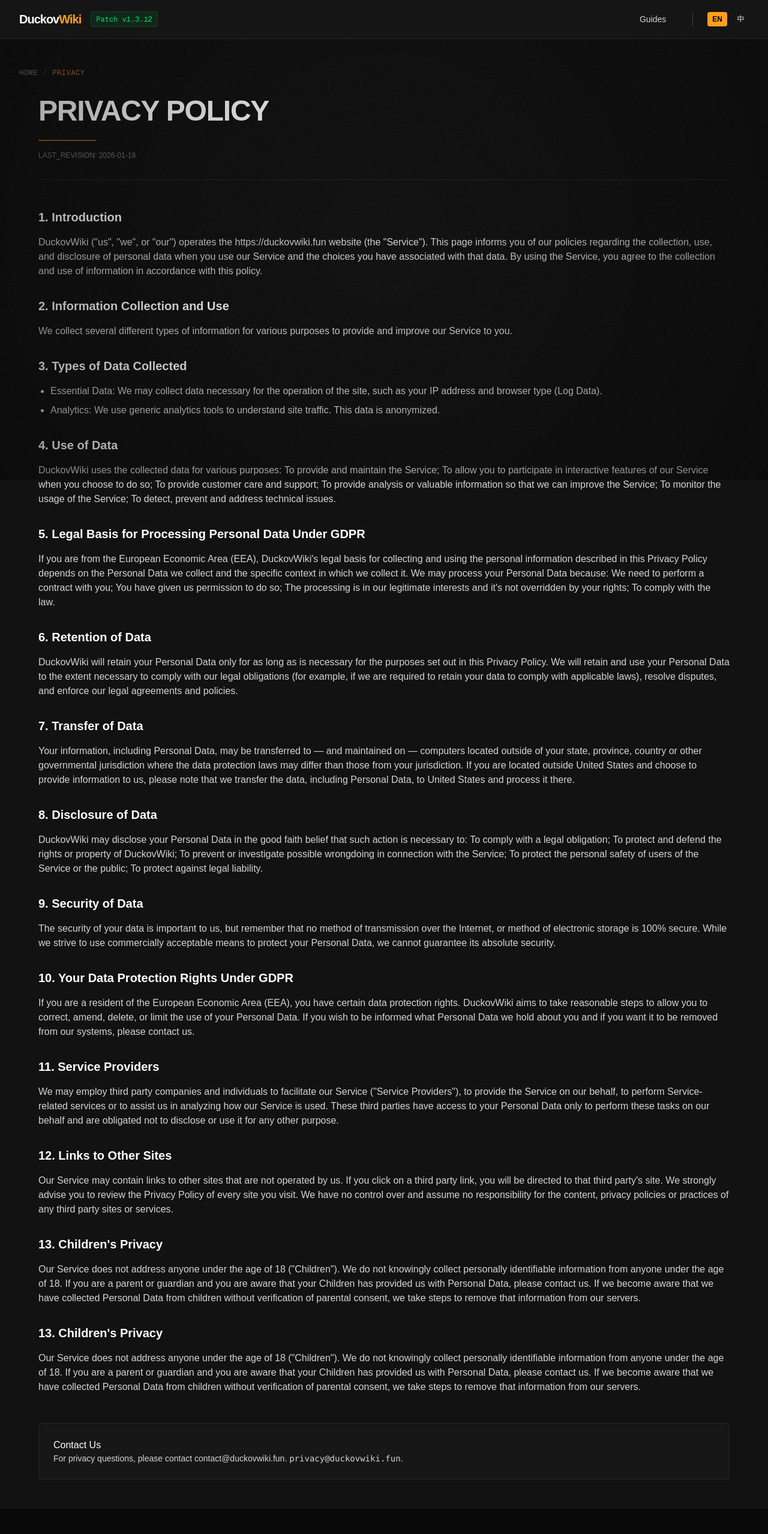
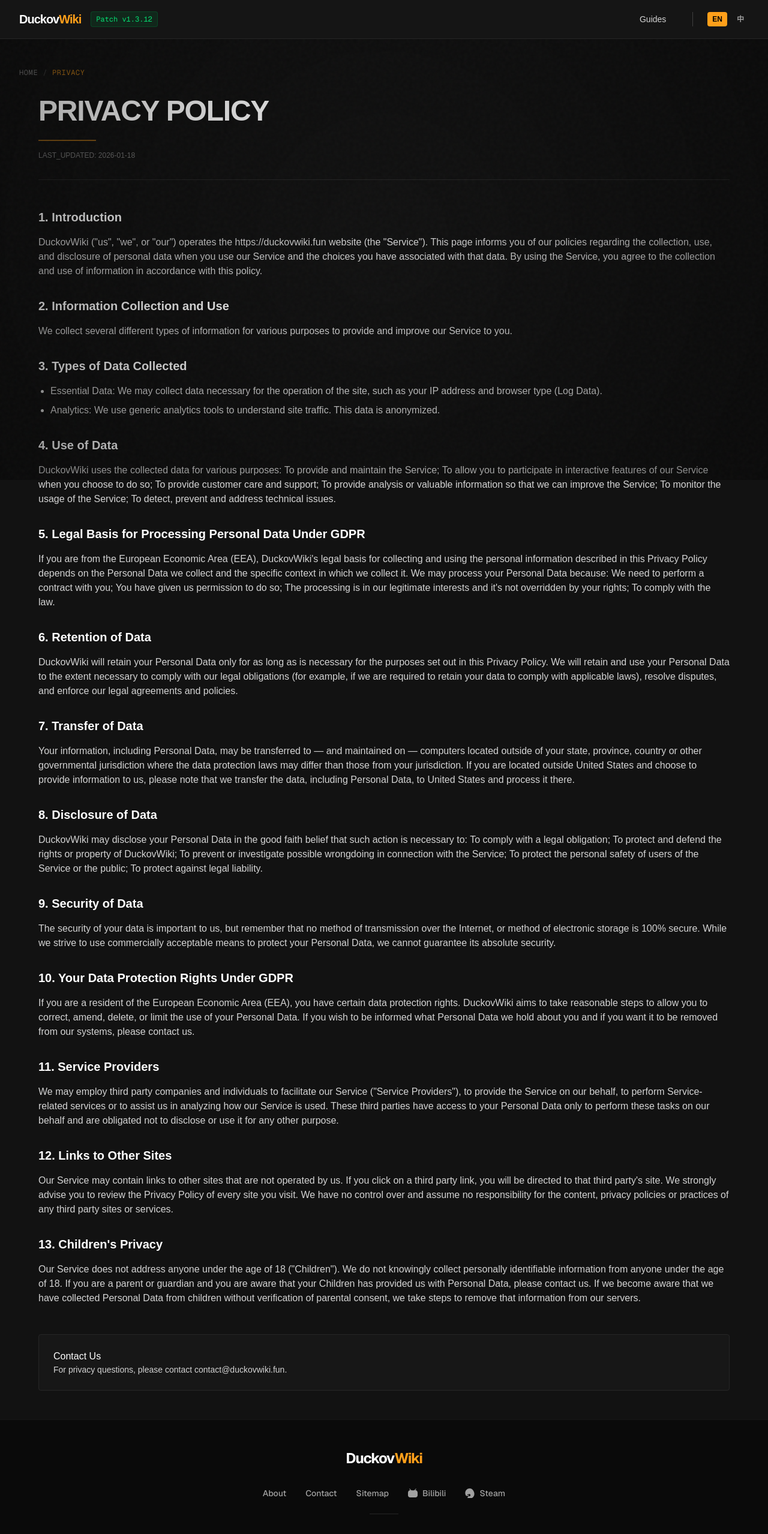
Before and after one commit to FairFang-730/duckovwiki, a Next.js app: page /en/privacy in a window 1280 px wide. Shown: the top 2557 px of the page at 60% size. Built offline with nearby package versions, Linux system fonts and the light colour scheme.

Commit message:
fix(privacy): remove duplicate content and redundant email address

```diff
--- a/src/app/[lang]/about/AboutClient.tsx
+++ b/src/app/[lang]/about/AboutClient.tsx
@@ -21,7 +21,6 @@ export default function AboutClient({ lang, dict }: { lang: Locale, dict: Dictio
             <div className="max-w-6xl mx-auto">
                 <article className="prose prose-invert prose md:prose-lg prose-yellow max-w-none prose-headings:font-bold prose-headings:tracking-tight prose-p:text-neutral-300 [&_p]:text-neutral-300 prose-p:leading-8 prose-li:text-neutral-300 [&_li]:text-neutral-300 prose-strong:text-white">
                     <header className="mb-12 border-b border-neutral-800 pb-8">
-                        <div className="text-yellow-500 font-mono text-sm mb-2 uppercase tracking-widest">{t.eyebrow}</div>
                         <h1 className="text-4xl font-bold text-white mb-4">{t.title}</h1>
                         <p className="text-sm text-neutral-400">
                             {t.intro}
--- a/src/app/[lang]/contact/ContactClient.tsx
+++ b/src/app/[lang]/contact/ContactClient.tsx
@@ -21,11 +21,7 @@ export default function ContactClient({ lang, dict }: { lang: Locale, dict: Dict
             <div className="max-w-6xl mx-auto">
                 <div className="prose prose-invert prose md:prose-lg prose-yellow max-w-none prose-headings:font-bold prose-headings:tracking-tight prose-p:text-neutral-300 [&_p]:text-neutral-300 prose-p:leading-8 prose-li:text-neutral-300 [&_li]:text-neutral-300 prose-strong:text-white">
                     <header className="mb-8 border-b border-neutral-800 pb-8">
-                        <div className="text-yellow-500 font-mono text-sm mb-2 uppercase tracking-widest">{t.eyebrow}</div>
                         <h1 className="text-4xl font-bold text-white mb-4">{t.title}</h1>
-                        <p className="lead text-xl text-neutral-400">
-                            {t.intro}
-                        </p>
                     </header>
 
                     <p>
--- a/src/app/[lang]/privacy/PrivacyClient.tsx
+++ b/src/app/[lang]/privacy/PrivacyClient.tsx
@@ -109,18 +109,11 @@ export default function PrivacyClient({ lang, dict }: { lang: Locale, dict: Dict
                             <p>{t.p13}</p>
                         </>
                     )}
-                    {/* @ts-ignore */}
-                    {t.h13 && (
-                        <>
-                            <h2 className="text-xl font-bold text-white mt-8 mb-4">{t.h13}</h2>
-                            <p>{t.p13}</p>
-                        </>
-                    )}
 
                     <div className="mt-12 p-6 bg-neutral-900 border border-neutral-800 rounded">
                         <h4 className="text-white mt-0">{t.contact_title}</h4>
                         <p className="mb-0 text-sm">
-                            {t.contact_desc} <code>privacy@duckovwiki.fun</code>.
+                            {t.contact_desc}
                         </p>
                     </div>
                 </article>
--- a/src/locales/en.json
+++ b/src/locales/en.json
@@ -90,7 +90,6 @@
         }
     },
     "About": {
-        "eyebrow": "/// CURRENT VERSION: V1.3.12 ///",
         "title": "About Us",
         "intro": "DuckovWiki is the premier unofficial field manual for \"Escape From Duckov\", the top-down PVE extraction shooter developed by Team Soda. Unlike standard shooters, this project documents the unique fusion of tactical survival and Roguelite progression. We exist to aid the \"Average Duck\" in navigating hostile zones like The Slums and Chemical Plant, providing verified intel on hydration management, sanity control, and safe extraction points.",
         "value1_title": "Confirmed Intel",
@@ -102,16 +101,14 @@
         "server_tag": "SERVER_STATUS:"
     },
     "Contact": {
-        "eyebrow": "/// CURRENT VERSION: V1.3.12 ///",
         "title": "Contact Us",
-        "intro": "We need to hear your callsign.",
         "desc": "We value your feedback and are dedicated to providing the best experience for the community. Whether you've found a data error, have a feature suggestion, or just want to say hello, we are ready to listen. Please note that we are a fan site and cannot assist with game account issues (bans, refunds, etc.). For such issues, please contact Team Soda directly.",
         "card_desc": "For all support requests, business inquiries, and DMCA copyright reports, please contact us directly via email. We aim to respond to all legitimate inquiries within 48 hours.",
         "email_label": "Email Address"
     },
     "Terms": {
         "title": "Terms of Service",
-        "date_tag": "EFFECTIVE_DATE: 2026-01-18",
+        "date_tag": "LAST_UPDATED: 2026-01-18",
         "h1": "1. Acceptance of Terms",
         "p1": "By accessing or using DuckovWiki (\"the Site\"), you agree to be bound by these Terms of Service. This Site is an unofficial fan resource and is not affiliated with, endorsed by, or connected to Team Soda. If you do not agree to these terms, please do not use the Site.",
         "h2": "2. Intellectual Property Rights",
@@ -161,7 +158,7 @@
     },
     "Privacy": {
         "title": "Privacy Policy",
-        "date_tag": "LAST_REVISION: 2026-01-18",
+        "date_tag": "LAST_UPDATED: 2026-01-18",
         "h1": "1. Introduction",
         "p1": "DuckovWiki (\"us\", \"we\", or \"our\") operates the https://duckovwiki.fun website (the \"Service\"). This page informs you of our policies regarding the collection, use, and disclosure of personal data when you use our Service and the choices you have associated with that data. By using the Service, you agree to the collection and use of information in accordance with this policy.",
         "h2": "2. Information Collection and Use",
--- a/src/locales/zh.json
+++ b/src/locales/zh.json
@@ -90,7 +90,6 @@
         }
     },
     "About": {
-        "eyebrow": "/// 当前游戏版本：V1.3.12 ///",
         "title": "关于我们",
         "intro": "DuckovWiki 是专为 Team Soda 开发的俯视角 PVE 撤离射击游戏《逃离鸭科夫》构建的终极非官方野战手册。与传统射击游戏不同，本项目记录了战术生存与肉鸽 (Roguelite) 玩法的独特融合。我们的存在旨在协助“打工鸭”在贫民窟和化工厂等敌对区域中生存，提供关于水分管理、理智值控制和安全撤离点的经核实情报。",
         "value1_title": "确认情报",
@@ -102,16 +101,14 @@
         "server_tag": "服务器状态："
     },
     "Contact": {
-        "eyebrow": "/// 当前游戏版本：V1.3.12 ///",
         "title": "联系我们",
-        "intro": "我们需要听到你的呼号。",
         "desc": "我们重视您的反馈，致力于为社区提供最佳体验。无论您是发现数据错误、有新功能建议，还是仅仅想打个招呼，我们都时刻准备倾听。请注意，我们只是一个粉丝站点，无法协助解决游戏账号问题（如封禁、退款等）。此类问题请直接联系 Team Soda。",
         "card_desc": "有关所有支持请求、商务咨询和 DMCA 版权报告，请直接通过电子邮件联系我们。我们的目标是在 48 小时内回复所有合法查询。",
         "email_label": "电子邮箱地址"
     },
     "Terms": {
         "title": "使用条款",
-        "date_tag": "生效日期：2026-01-18",
+        "date_tag": "最后更新：2026-01-18",
         "h1": "1. 条款接受",
         "p1": "访问或使用 DuckovWiki（以下简称“本站”），即表示您同意受本服务条款的约束。本站是一个非官方的粉丝资源，与 Team Soda 没有任何附属、认可或关联关系。如果您不同意这些条款，请勿使用本站。",
         "h2": "2. 知识产权",
@@ -161,7 +158,7 @@
     },
     "Privacy": {
         "title": "隐私政策",
-        "date_tag": "最后修订：2026-01-18",
+        "date_tag": "最后更新：2026-01-18",
         "h1": "1. 简介",
         "p1": "DuckovWiki（“我们”）运营 https://duckovwiki.fun 网站（“服务”）。本页面告知您我们在您使用我们的服务时收集、使用和披露个人数据的政策，以及您与该数据相关的选择。使用本服务，即表示您同意按照本政策收集和使用信息。",
         "h2": "2. 信息收集与使用",
```
